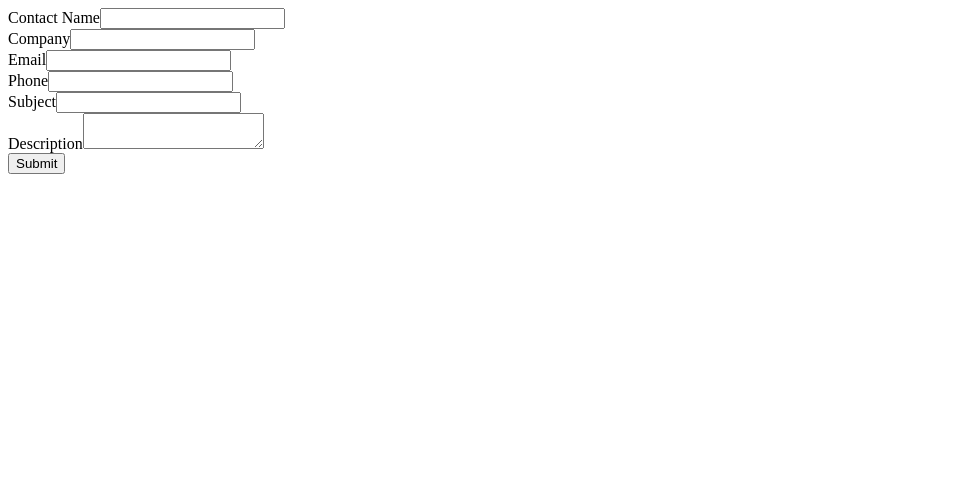
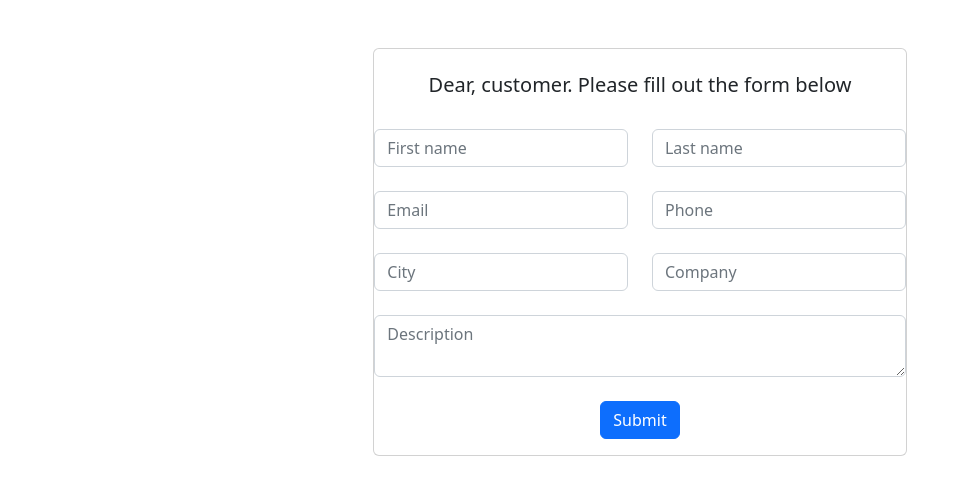
Before and after one commit to Sona250/dcproperty1, a plain HTML site: page index.html in a window 1280 px wide. Shown: the whole page, without its empty margins (0-962 px from the left). Drawn offline with nearby package versions, Linux system fonts and the light colour scheme.

Commit message:
Update index.html

```diff
--- a/index.html
+++ b/index.html
@@ -1,39 +1,76 @@
-<!--  ----------------------------------------------------------------------  -->
-<!--  NOTE: Please add the following <META> element to your page <HEAD>.      -->
-<!--  If necessary, please modify the charset parameter to specify the        -->
-<!--  character set of your HTML page.                                        -->
-<!--  ----------------------------------------------------------------------  -->
 
 <META HTTP-EQUIV="Content-type" CONTENT="text/html; charset=UTF-8">
+  <link href="https://cdn.jsdelivr.net/npm/bootstrap@5.2.0/dist/css/bootstrap.min.css" rel="stylesheet" integrity="sha384-gH2yIJqKdNHPEq0n4Mqa/HGKIhSkIHeL5AyhkYV8i59U5AR6csBvApHHNl/vI1Bx" crossorigin="anonymous">
 
-<!--  ----------------------------------------------------------------------  -->
-<!--  NOTE: Please add the following <FORM> element to your page.             -->
-<!--  ----------------------------------------------------------------------  -->
 
-<form action="https://webto.salesforce.com/servlet/servlet.WebToCase?encoding=UTF-8" method="POST">
+
+  <div class="mt-5 col-5 card text-center mx-auto">
+
+      <br>
+
+      <h5>Dear, customer. Please fill out the form below</h5><br>
+
+    <form action="https://webto.salesforce.com/servlet/servlet.WebToCase?encoding=UTF-8" method="POST">
 
 <input type=hidden name="orgid" value="00D7Q000008O1qe">
 <input type=hidden name="retURL" value="http://">
 
-<!--  ----------------------------------------------------------------------  -->
-<!--  NOTE: These fields are optional debugging elements. Please uncomment    -->
-<!--  these lines if you wish to test in debug mode.                          -->
-<!--  <input type="hidden" name="debug" value=1>                              -->
-<!--  <input type="hidden" name="debugEmail" value="asadovasona@yahoo.fr">    -->
-<!--  ----------------------------------------------------------------------  -->
 
-<label for="name">Contact Name</label><input  id="name" maxlength="80" name="name" size="20" type="text" /><br>
 
-<label for="company">Company</label><input  id="company" maxlength="80" name="company" size="20" type="text" /><br>
+   <div class="row text-center">
 
-<label for="email">Email</label><input  id="email" maxlength="80" name="email" size="20" type="text" /><br>
+        <div class="col-6">
 
-<label for="phone">Phone</label><input  id="phone" maxlength="40" name="phone" size="20" type="text" /><br>
+<input class="form-control" placeholder="First name"  id="name" maxlength="80" name="name" size="20" type="text" /><br>
+          </div>
 
-<label for="subject">Subject</label><input  id="subject" maxlength="80" name="subject" size="20" type="text" /><br>
 
-<label for="description">Description</label><textarea name="description"></textarea><br>
+         <div class="col-6">
 
-<input type="submit" name="submit">
+ <input class="form-control" placeholder="Last name"  id="name" maxlength="80" name="name" size="20" type="text" /><br>
 
+               </div>
+
+        <div class="col-6">
+
+<input  class="form-control" placeholder="Email"  id="email" maxlength="80" name="email" size="20" type="text" /><br>
+
+               </div>
+            <div class="col-6">
+
+   <input  class="form-control"  id="phone"  placeholder="Phone"  maxlength="40" name="phone" size="20" type="text" /><br>
+
+                </div>
+                </div>
+
+         <div class="row text-center">
+
+           <div class="col-6">
+
+  <input  class="form-control"  id="city"  placeholder="City"  maxlength="40" name="city" size="20" type="text" /><br>
+
+              </div>
+
+           <div class="col-6">
+
+ <input  class="form-control" id="company" placeholder="Company" maxlength="80" name="company" size="20" type="text" /><br>
+
+             </div>
+
+             </div>
+
+       <div class="row text-center">
+
+    <div class="col-12">
+
+ <textarea class="form-control spec" name="description" placeholder="Description"></textarea><br>
+
+      </div>
+
+      </div>
+
+
+<input type="submit" name="submit" class="btn btn-primary mb-3>
 </form>
+</div>
+     <script src="https://cdn.jsdelivr.net/npm/bootstrap@5.2.0/dist/js/bootstrap.bundle.min.js" integrity="sha384-A3rJD856KowSb7dwlZdYEkO39Gagi7vIsF0jrRAoQmDKKtQBHUuLZ9AsSv4jD4Xa" crossorigin="anonymous"></script>
```
